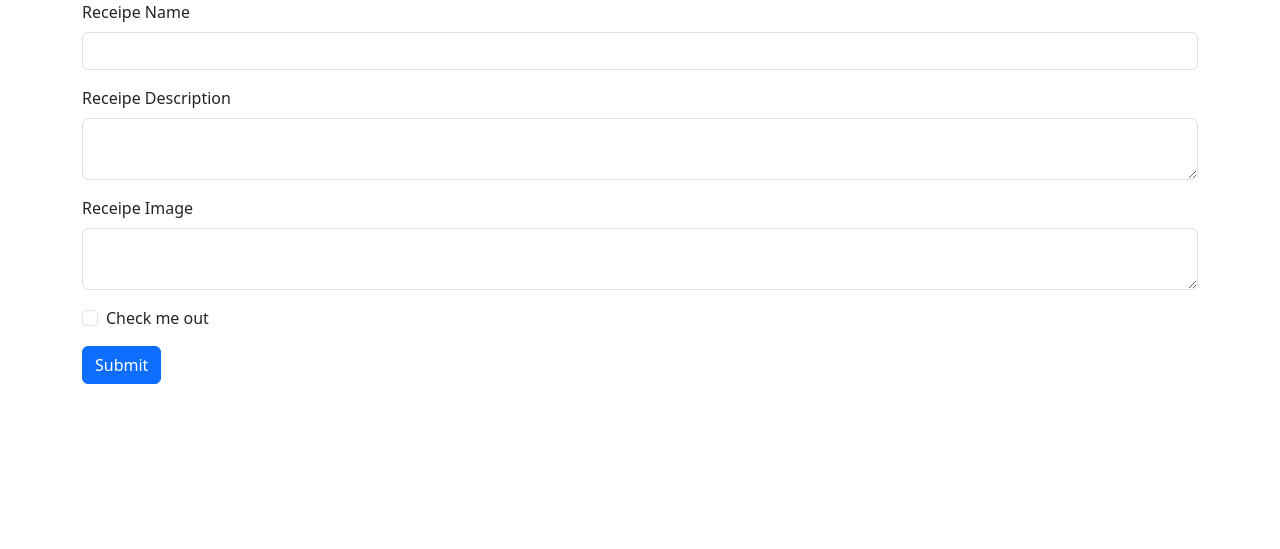
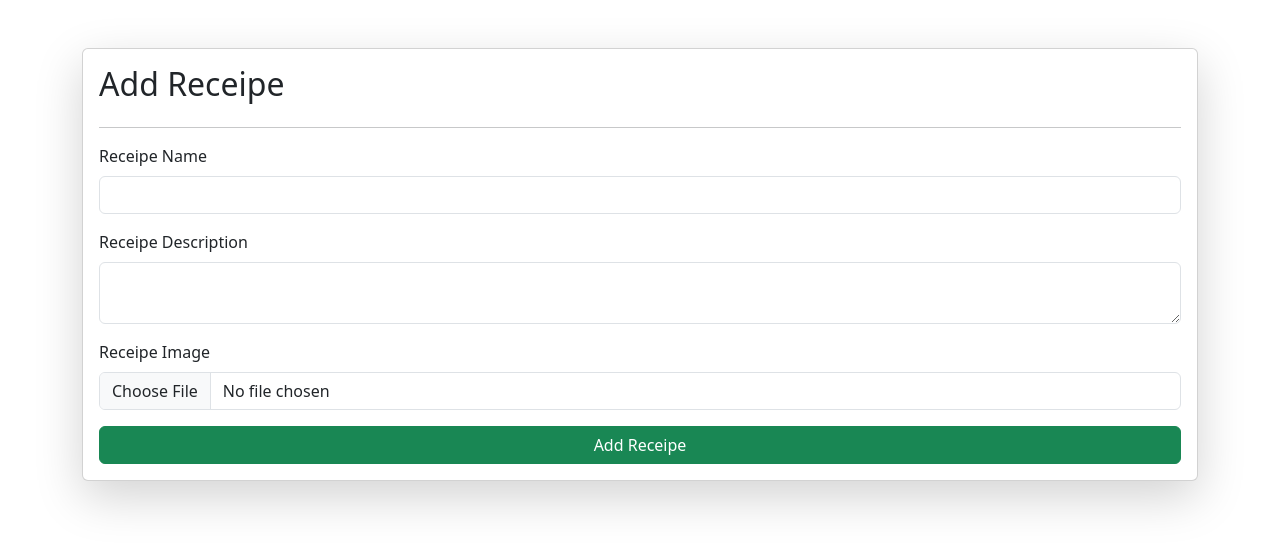
Before and after one commit to amvi234/DineEase, a Django app: page /receipes in a window 1280 px wide. Shown: the top 549 px of the page. Run offline with Django 4.2, Linux system fonts and the light colour scheme.

Commit message:
POST method and data render and saveing in local database

```diff
--- a/vege/templates/receipes.html
+++ b/vege/templates/receipes.html
@@ -1,32 +1,37 @@
 <!DOCTYPE html>
 <html lang="en">
+
 <head>
   <meta charset="UTF-8">
-    <link href="https://cdn.jsdelivr.net/npm/bootstrap@5.3.2/dist/css/bootstrap.min.css" rel="stylesheet" integrity="sha384-T3c6CoIi6uLrA9TneNEoa7RxnatzjcDSCmG1MXxSR1GAsXEV/Dwwykc2MPK8M2HN" crossorigin="anonymous">
+  <link href="https://cdn.jsdelivr.net/npm/bootstrap@5.3.2/dist/css/bootstrap.min.css" rel="stylesheet"
+    integrity="sha384-T3c6CoIi6uLrA9TneNEoa7RxnatzjcDSCmG1MXxSR1GAsXEV/Dwwykc2MPK8M2HN" crossorigin="anonymous">
   <meta name="viewport" content="width=device-width, initial-scale=1.0">
   <title>Document</title>
 </head>
+
 <body>
-  <div class="container">
-    <form>
+  <div class="container mt-5">
+
+
+    <form class="col-6-mx-auto card p-3 shadow-lg" method="post" enctype="multipart/form-data">
+      {% csrf_token %}
+      <h2>Add Receipe</h2>
+      <hr>
       <div class="mb-3">
         <label for="exampleInputEmail1" class="form-label">Receipe Name</label>
-          <input type="text" class="form-control">
+        <input name="receipe_name" required type="text" class="form-control">
       </div>
       <div class="mb-3">
-          <label for="exampleInputPassword1" class="form-label">Receipe Description</label>
-          <textarea class="form-control"></textarea>
+        <label for="exampleInputPassword1"   class="form-label">Receipe Description</label>
+        <textarea class="form-control" name="receipe_description" required></textarea>
       </div>
       <div class="mb-3">
         <label for="exampleInputPassword1" class="form-label">Receipe Image</label>
-            <textarea class="form-control"></textarea>
+        <input name="receipe_image" type="file" class="form-control">
       </div>
-        <div class="mb-3 form-check">
-          <input type="checkbox" class="form-check-input" id="exampleCheck1">
-          <label class="form-check-label" for="exampleCheck1">Check me out</label>
-        </div>
-        <button type="submit" class="btn btn-primary">Submit</button>
+      <button type="submit" class="btn btn-success">Add Receipe</button>
     </form>
   </div>
 </body>
+
 </html>
--- a/vege/views.py
+++ b/vege/views.py
@@ -1,6 +1,19 @@
-from django.shortcuts import render
-
+from django.shortcuts import render, redirect
+from .models import *
 # Create your views here.
 
 def receipes(request):
+    if request.method == "POST":
+        data = request.POST
+        receipe_image = request.FILES.get('receipe_image')
+        receipe_name = data.get('receipe_name')
+        receipe_description = data.get('receipe_description')
+
+        Receipe.objects.create(
+            receipe_image = receipe_image,
+            receipe_name = receipe_name,
+            receipe_description = receipe_description,
+        )
+
+        return redirect('/receipes')
     return render(request, 'receipes.html')
```
Also changed, not shown: db.sqlite3, receipe/Screenshot_2023-10-23_at_3.47.47_PM.png (added), receipe/Screenshot_2023-11-03_at_8.33.27_PM.png (added), receipe/Screenshot_2023-11-03_at_8.33.27_PM_fdLWba0.png (added). Lines whose indentation alone changed are shown as unchanged.
